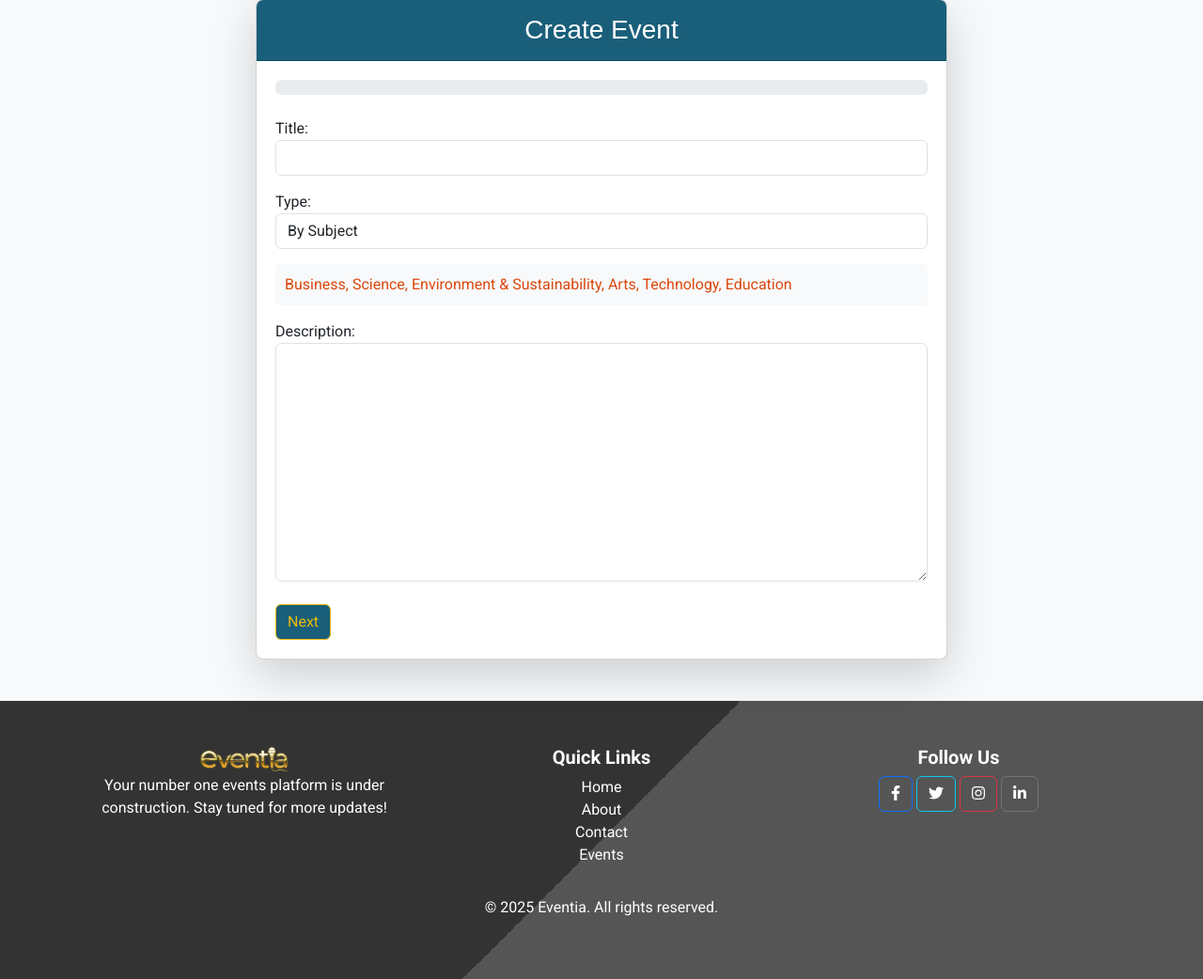
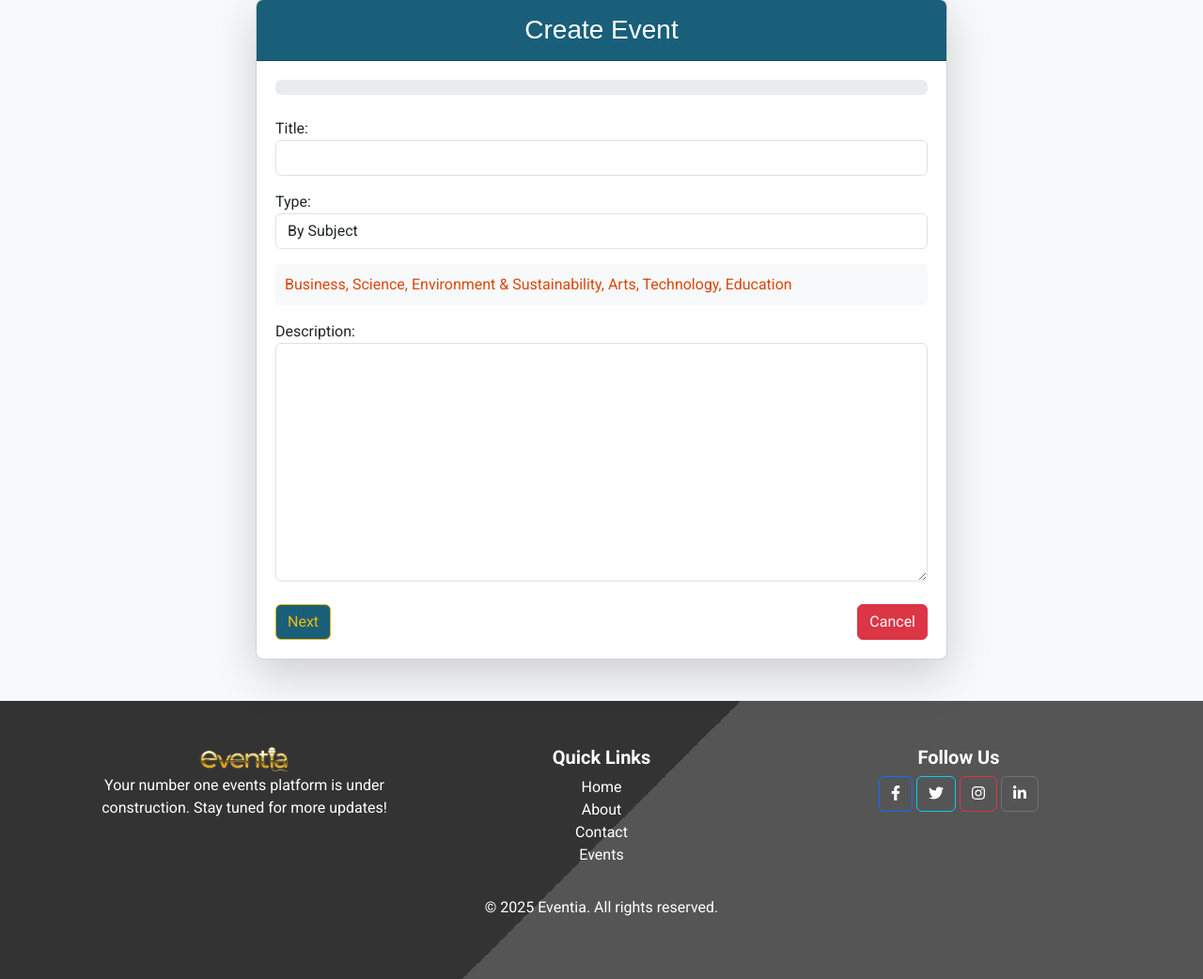
Before and after one commit to Kaakyire9/Eventia, a Django app: page /create/ in a window 1280 px wide. Shown: the part 115-1157 px from the top of the page at 94% size. Run offline with Django 4.2, Linux system fonts and the light colour scheme; the visitor is signed in with stand-in values (Sample User, id 1); parts of the project's set-up code (start-up, migrations or seed data) failed here and were passed over; some libraries are stand-ins or nearby versions; some web fonts are replaced.

Commit message:
Add cancel button to create event form for improved user navigation

```diff
--- a/events/templates/events/create_event.html
+++ b/events/templates/events/create_event.html
@@ -91,6 +91,7 @@
                             <button type="button" class="btn btn-secondary" onclick="prevStep()" id="prevBtn" style="display: none;">Previous</button>
                             <button type="button" class="btn btn-primary" onclick="nextStep()" id="nextBtn">Next</button>
                             <button type="submit" class="btn btn-success" id="submitBtn" style="display: none;">Create Event</button>
+                            <button type="button" class="btn btn-danger" onclick="window.location.href='/';">Cancel</button>
                         </div>
                     </form>
                 </div>
```
